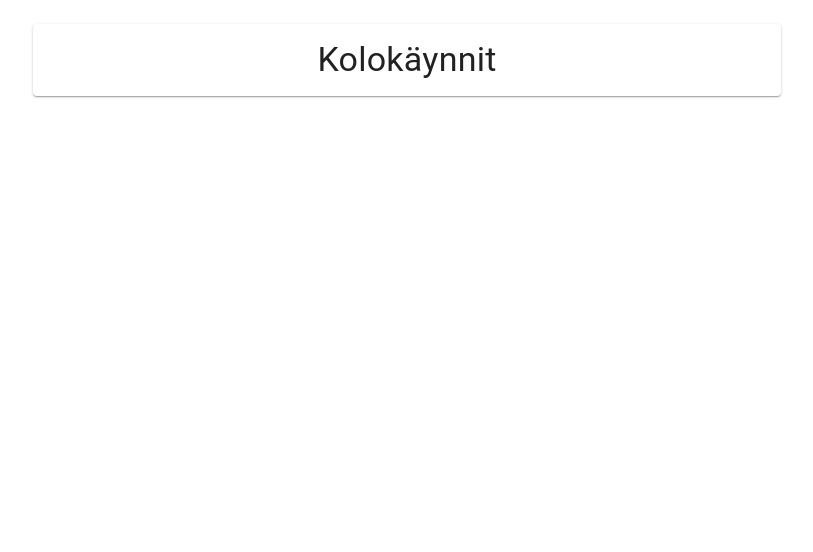
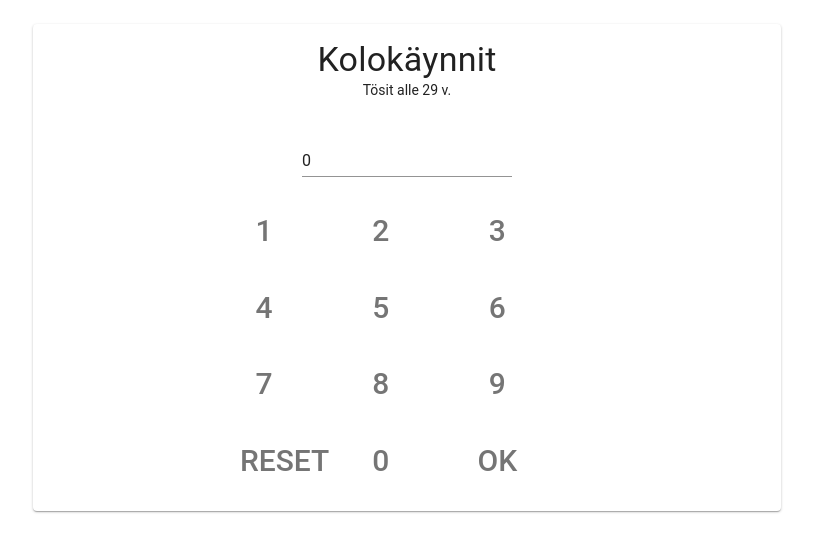
Before and after one commit to hyytiala/office-usage-frontend, a React (Create React App) app: page / in a window 1280 px wide. Both pictures are taken after a click on the button "KROKOTIILIT". Shown: the top 552 px of the page, without its empty margins (233-1046 px from the left). Built offline with nearby package versions, Linux system fonts and the light colour scheme; the HTML template or start-up script is replaced by a standard one.

Commit message:
fill usage report

```diff
--- a/package.json
+++ b/package.json
@@ -8,6 +8,8 @@
     "axios": "^0.18.0",
     "react": "^16.7.0",
     "react-dom": "^16.7.0",
+    "react-material-ui-keyboard": "^6.2.1",
+    "react-numpad-material": "^1.0.22",
     "react-scripts": "2.1.3"
   },
   "scripts": {
--- a/src/components/CountForm.js
+++ b/src/components/CountForm.js
@@ -1,9 +1,9 @@
 import React from 'react'
-import PropTypes from 'prop-types'
 import { withStyles } from '@material-ui/core/styles'
-import Card from '@material-ui/core/Card'
+import Grid from '@material-ui/core/Grid'
 import Button from '@material-ui/core/Button'
-import Typography from "@material-ui/core/Typography/Typography"
+import TextField from '@material-ui/core/TextField'
+import Typography from "@material-ui/core/Typography/Typography";
 
 const styles = theme => ({
   card: {
@@ -11,32 +11,122 @@ const styles = theme => ({
     marginTop: 25,
     Width: '100%'
   },
+  root: {
+    margin: 'auto',
+    flexGrow: 1,
+    marginTop: 25,
+    [theme.breakpoints.up('xs')]: {
+      maxWidth: '50%'
+    },
+    [theme.breakpoints.down('xs')]: {
+      maxWidth: '100%'
+    },
+  },
   button: {
-    width: '100%',
-    padding: 10
+    padding: theme.spacing.unit,
+    textAlign: 'center',
+    color: theme.palette.text.secondary,
+    fontSize: 30
+  },
+  textField: {
+    marginTop: 20,
+    marginBottom: 20,
+    width: '60%',
+    margin: '0 20%'
   }
 });
 
-function PaperSheet(props) {
-  const { classes } = props;
+class countForm extends React.Component {
+  constructor(props) {
+    super(props);
+    this.state = {
+      value: '0'
+    };
+  }
 
-  return (
-    <div>
-      <Typography component="p" align="center">
-        Valitse ryhmä:
-      </Typography>
-      <Card className={classes.card}>
-        <Button className={classes.button}>Sudet</Button>
-      </Card>
-      <Card className={classes.card}>
-        <Button className={classes.button}>Krokotiilit</Button>
-      </Card>
-    </div>
-  );
-}
+  handleInput = (event) => {
+    this.setState({ value: this.state.value === '0' ? event.currentTarget.id : this.state.value + event.currentTarget.id })
+  }
 
-PaperSheet.propTypes = {
-  classes: PropTypes.object.isRequired,
+  handleInputChange = (event) => {
+    this.setState({ value: event.target.value })
+  }
+
+  handleSend = (event) => {
+    this.props.handleCount(this.state.value)
+    this.setState({ value: '0' })
+  }
+
+  resetInput = (event) => {
+    this.setState({ value: '' })
+  }
+
+  render(props) {
+    const {classes} = this.props
+    return (
+      <div>
+        <Typography component="p" align="center">
+          {this.props.title}
+        </Typography>
+        <div className={classes.root}>
+        <TextField
+          id="standard-number"
+          type="text"
+          className={classes.textField}
+          value={this.state.value}
+          onChange={this.handleInputChange}
+          margin="normal"
+        />
+        <Grid container spacing={8}>
+          <Grid container item xs={12} spacing={24}>
+            <Grid item xs={4}>
+              <Button id='1' className={classes.button} onClick={this.handleInput}>1</Button>
+            </Grid>
+            <Grid item xs={4}>
+              <Button id='2' className={classes.button} onClick={this.handleInput}>2</Button>
+            </Grid>
+            <Grid item xs={4}>
+              <Button id='3' className={classes.button} onClick={this.handleInput}>3</Button>
+            </Grid>
+          </Grid>
+          <Grid container item xs={12} spacing={24}>
+            <Grid item xs={4}>
+              <Button id='4' className={classes.button} onClick={this.handleInput}>4</Button>
+            </Grid>
+            <Grid item xs={4}>
+              <Button id='5' className={classes.button} onClick={this.handleInput}>5</Button>
+            </Grid>
+            <Grid item xs={4}>
+              <Button id='6' className={classes.button} onClick={this.handleInput}>6</Button>
+            </Grid>
+          </Grid>
+          <Grid container item xs={12} spacing={24}>
+            <Grid item xs={4}>
+              <Button id='7' className={classes.button} onClick={this.handleInput}>7</Button>
+            </Grid>
+            <Grid item xs={4}>
+              <Button id='8' className={classes.button} onClick={this.handleInput}>8</Button>
+            </Grid>
+            <Grid item xs={4}>
+              <Button id='9' className={classes.button} onClick={this.handleInput}>9</Button>
+            </Grid>
+          </Grid>
+          <Grid container item xs={12} spacing={24}>
+            <Grid item xs={4}>
+              <Button className={classes.button} onClick={this.resetInput}>Reset</Button>
+            </Grid>
+            <Grid item xs={4}>
+              <Button id='0' className={classes.button} onClick={this.handleInput}>0</Button>
+            </Grid>
+            <Grid item xs={4}>
+              <Button className={classes.button} onClick={this.handleSend}>OK</Button>
+            </Grid>
+          </Grid>
+        </Grid>
+      </div>
+      </div>
+    )
+  }
 };
 
-export default withStyles(styles)(PaperSheet);
+export default withStyles(styles)(countForm);
--- a/src/components/ReportForm.js
+++ b/src/components/ReportForm.js
@@ -4,6 +4,7 @@ import {withStyles} from '@material-ui/core/styles'
 import Paper from '@material-ui/core/Paper'
 import Typography from "@material-ui/core/Typography/Typography"
 import GroupList from "./GroupList"
+import CountForm from "./CountForm"
 
 const styles = theme => ({
   root: {
@@ -35,10 +36,25 @@ class ReportForm extends React.Component {
     this.setState({ group: id, phase: 1 })
   }
 
+  handleUnder = (value) => {
+    this.setState({ under: parseInt(value), phase: 2 })
+  }
+
+  handleOver = (value) => {
+    this.setState({ over: parseInt(value), phase: 3 })
+  }
+
+  handleOther = (value) => {
+    this.setState({ other: parseInt(value), phase: 0 })
+  }
+
   render(props) {
     const {classes} = this.props
     const phases = [
-      <GroupList handleSelect={this.handleGroupSelect}/>
+      <GroupList handleSelect={this.handleGroupSelect}/>,
+      <CountForm handleCount={this.handleUnder} title='Tösit alle 29 v.'/>,
+      <CountForm handleCount={this.handleOver} title='Tösit 29 v tai yli'/>,
+      <CountForm handleCount={this.handleOther} title='Muut'/>
     ]
     return (
       <Paper className={classes.root} elevation={1}>
```
Also changed, not shown: 1 other file (tests, documents, lock files or other folders).
